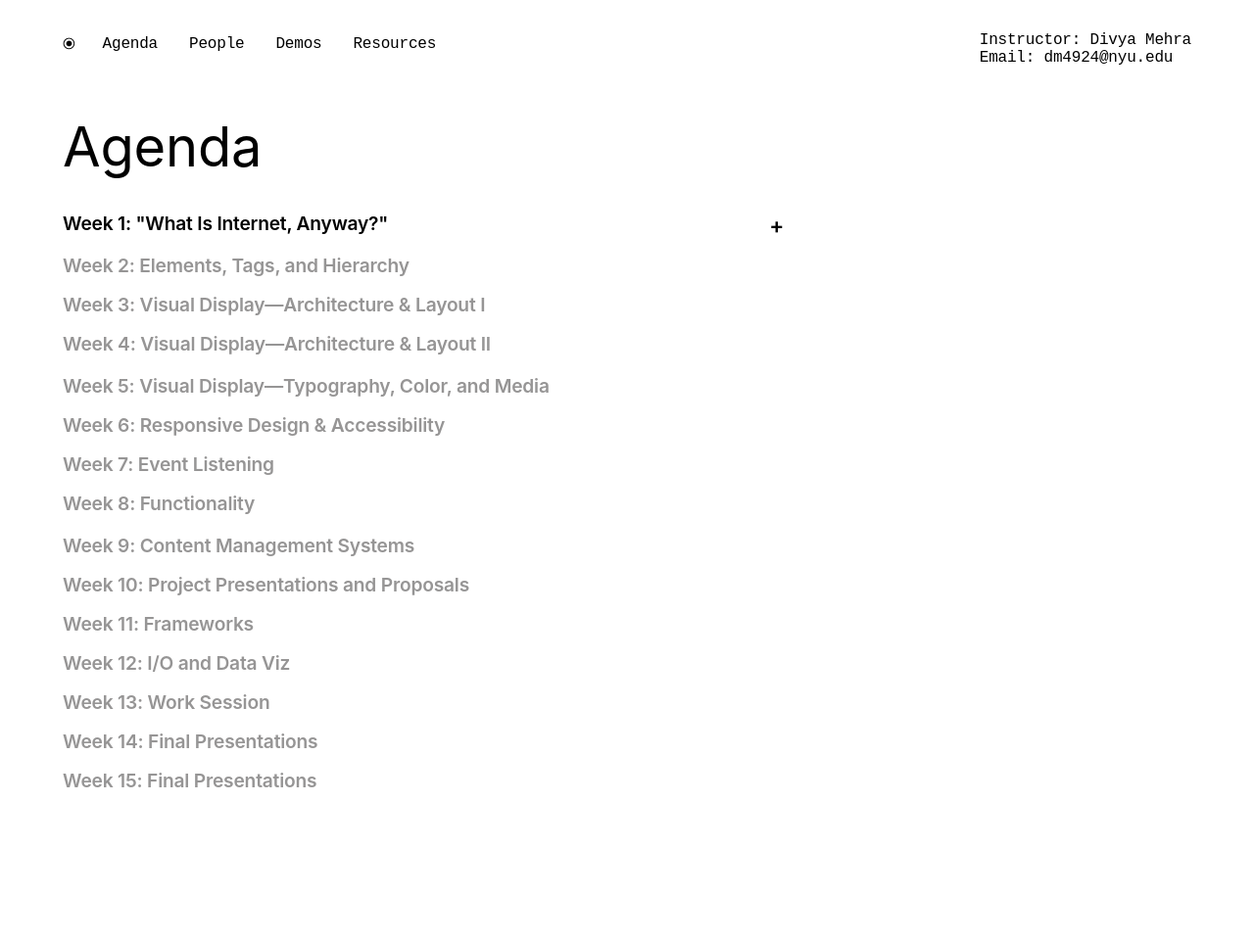
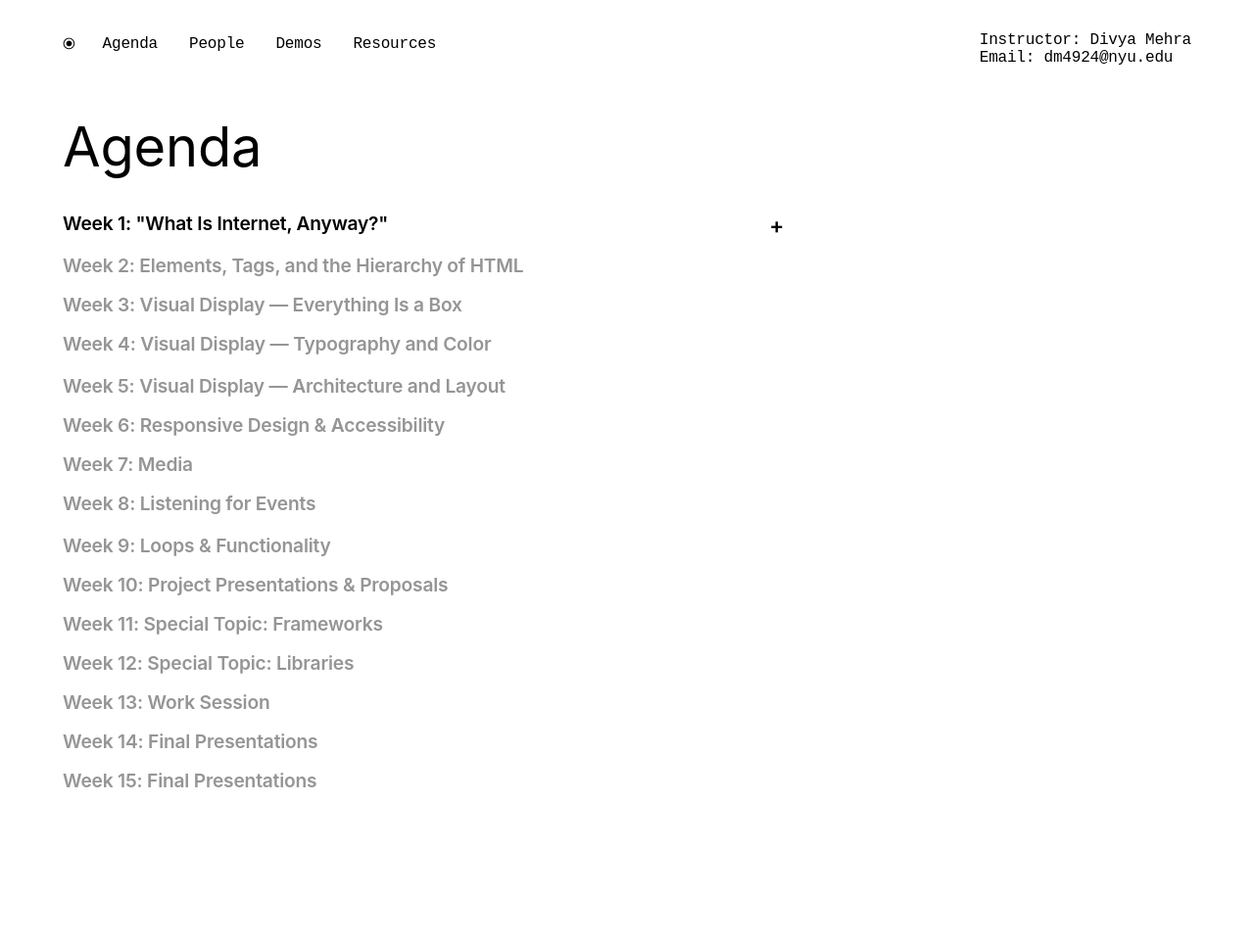
Before and after one commit to divya-mehra/web-dev-archive, a Jekyll site: the page built from pages/agenda.html, in a window 1280 px wide. Shown: the whole page at 98% size. Built offline with Jekyll 4.4.1, drawn with Linux system fonts in a browser that asks for light colours.

Commit message:
updated agenda

```diff
--- a/pages/agenda.html
+++ b/pages/agenda.html
@@ -72,8 +72,7 @@ title: Agenda
   <section class="week inactive" id="week-two">
     <summary>
       <h2>
-        <span class="markup">&lt;h2&gt;</span>Week 2: Elements, Tags, and
-        Hierarchy<span class="markup">&lt;/h2&gt;</span>
+        Week 2: Elements, Tags, and the Hierarchy of HTML
       </h2>
     </summary>
   </section>
@@ -81,8 +80,7 @@ title: Agenda
   <section class="week inactive" id="week-three">
     <summary>
       <h2>
-        <span class="markup">&lt;h2&gt;</span>Week 3: Visual
-        Display—Architecture & Layout I<span class="markup">&lt;/h2&gt;</span>
+        Week 3: Visual Display — Everything Is a Box
       </h2>
     </summary>
   </section>
@@ -90,8 +88,7 @@ title: Agenda
   <section class="week inactive" id="week-four">
     <summary>
       <h2>
-        <span class="markup">&lt;h2&gt;</span>Week 4: Visual
-        Display—Architecture & Layout II<span class="markup">&lt;/h2&gt;</span>
+        Week 4: Visual Display — Typography and Color
       </h2>
     </summary>
   </section>
@@ -99,8 +96,7 @@ title: Agenda
   <section class="week inactive" id="week-five">
     <summary>
       <h2>
-        <span class="markup">&lt;h2&gt;</span>Week 5: Visual Display—Typography,
-        Color, and Media<span class="markup">&lt;/h2&gt;</span>
+        Week 5: Visual Display — Architecture and Layout
       </h2>
     </summary>
   </section>
@@ -117,7 +113,7 @@ title: Agenda
   <section class="week inactive" id="week-seven">
     <summary>
       <h2>
-        <span class="markup">&lt;h2&gt;</span>Week 7: Event Listening<span
+        <span class="markup">&lt;h2&gt;</span>Week 7: Media<span
           class="markup"
           >&lt;/h2&gt;</span
         >
@@ -128,7 +124,7 @@ title: Agenda
   <section class="week inactive" id="week-eight">
     <summary>
       <h2>
-        <span class="markup">&lt;h2&gt;</span>Week 8: Functionality<span
+        <span class="markup">&lt;h2&gt;</span>Week 8: Listening for Events<span
           class="markup"
           >&lt;/h2&gt;</span
         >
@@ -139,8 +135,7 @@ title: Agenda
   <section class="week inactive" id="week-nine">
     <summary>
       <h2>
-        <span class="markup">&lt;h2&gt;</span>Week 9: Content Management
-        Systems<span class="markup">&lt;/h2&gt;</span>
+        <span class="markup">&lt;h2&gt;</span>Week 9: Loops & Functionality <span class="markup">&lt;/h2&gt;</span>
       </h2>
     </summary>
   </section>
@@ -148,7 +143,7 @@ title: Agenda
   <section class="week inactive" id="week-ten">
     <summary>
       <h2>
-        <span class="markup">&lt;h2&gt;</span>Week 10: Project Presentations and
+        <span class="markup">&lt;h2&gt;</span>Week 10: Project Presentations &
         Proposals<span class="markup">&lt;/h2&gt;</span>
       </h2>
     </summary>
@@ -157,10 +152,7 @@ title: Agenda
   <section class="week inactive" id="week-eleven">
     <summary>
       <h2>
-        <span class="markup">&lt;h2&gt;</span>Week 11: Frameworks<span
-          class="markup"
-          >&lt;/h2&gt;</span
-        >
+        Week 11: Special Topic: Frameworks
       </h2>
     </summary>
   </section>
@@ -168,7 +160,7 @@ title: Agenda
   <section class="week inactive" id="week-twelve">
     <summary>
       <h2>
-        <span class="markup">&lt;h2&gt;</span>Week 12: I/O and Data Viz<span
+        <span class="markup">&lt;h2&gt;</span>Week 12: Special Topic: Libraries<span
           class="markup"
           >&lt;/h2&gt;</span
         >
```
Also changed, not shown: 2 other files.
